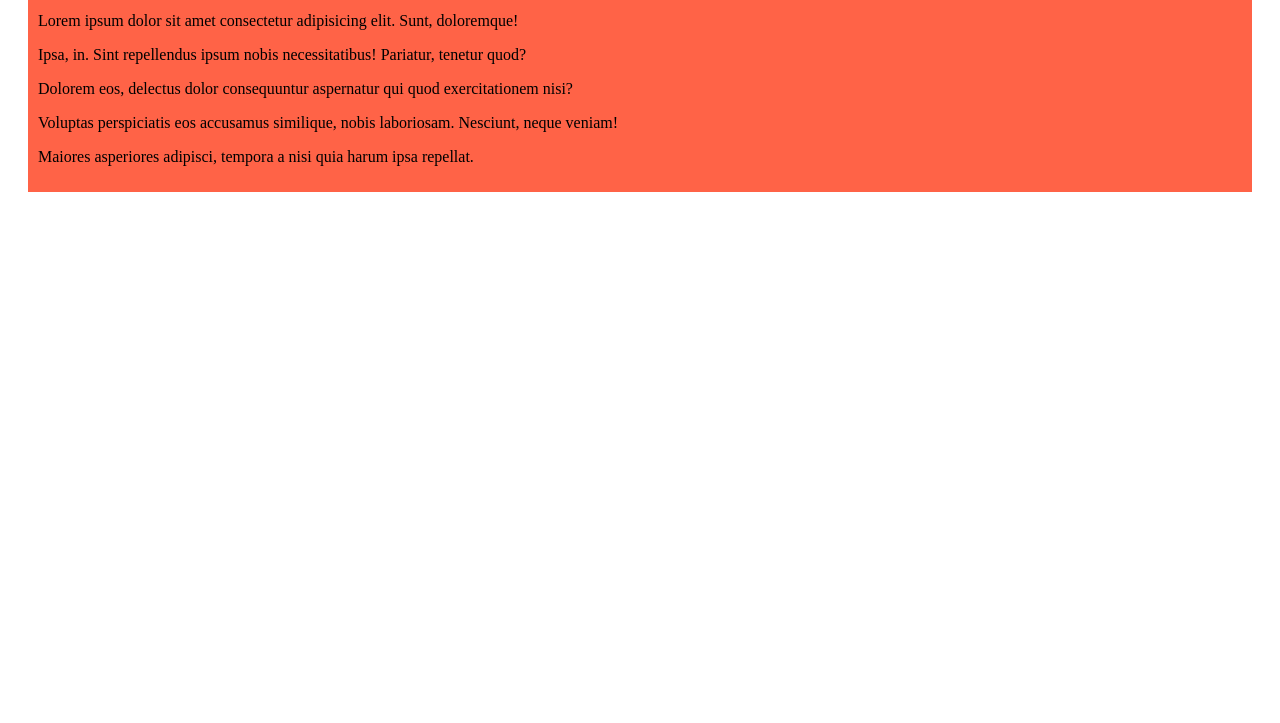
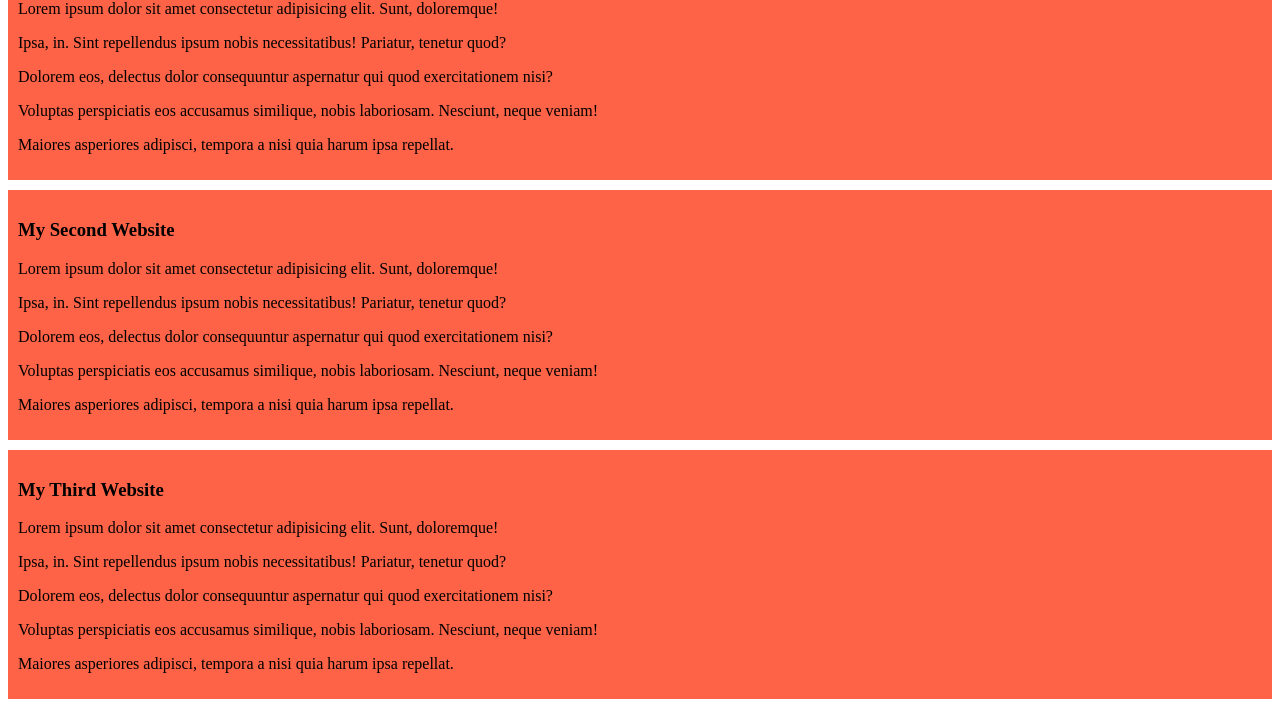
Before and after one commit to mdrumancse-source/my-first-website, a plain HTML site: page index.html in a window 1280 px wide. Shown: the part 77-800 px from the top of the page. Drawn offline with Linux system fonts and the light colour scheme.

Commit message:
addes thr secound and third slide

```diff
--- a/index.html
+++ b/index.html
@@ -17,5 +17,21 @@
         <p>Voluptas perspiciatis eos accusamus similique, nobis laboriosam. Nesciunt, neque veniam!</p>
         <p>Maiores asperiores adipisci, tempora a nisi quia harum ipsa repellat.</p>
     </div>
+    <div>
+        <h3>My Second Website</h3>
+        <p>Lorem ipsum dolor sit amet consectetur adipisicing elit. Sunt, doloremque!</p>
+        <p>Ipsa, in. Sint repellendus ipsum nobis necessitatibus! Pariatur, tenetur quod?</p>
+        <p>Dolorem eos, delectus dolor consequuntur aspernatur qui quod exercitationem nisi?</p>
+        <p>Voluptas perspiciatis eos accusamus similique, nobis laboriosam. Nesciunt, neque veniam!</p>
+        <p>Maiores asperiores adipisci, tempora a nisi quia harum ipsa repellat.</p>
+    </div>
+    <div>
+        <h3>My Third Website</h3>
+        <p>Lorem ipsum dolor sit amet consectetur adipisicing elit. Sunt, doloremque!</p>
+        <p>Ipsa, in. Sint repellendus ipsum nobis necessitatibus! Pariatur, tenetur quod?</p>
+        <p>Dolorem eos, delectus dolor consequuntur aspernatur qui quod exercitationem nisi?</p>
+        <p>Voluptas perspiciatis eos accusamus similique, nobis laboriosam. Nesciunt, neque veniam!</p>
+        <p>Maiores asperiores adipisci, tempora a nisi quia harum ipsa repellat.</p>
+    </div>
 </body>
 </html>
--- a/style/style.css
+++ b/style/style.css
@@ -1,7 +1,7 @@
 div{
     background-color: tomato;
  padding: 10px;
- margin: 20px;
+ margin-bottom: 10px;
 
 
 }
```
